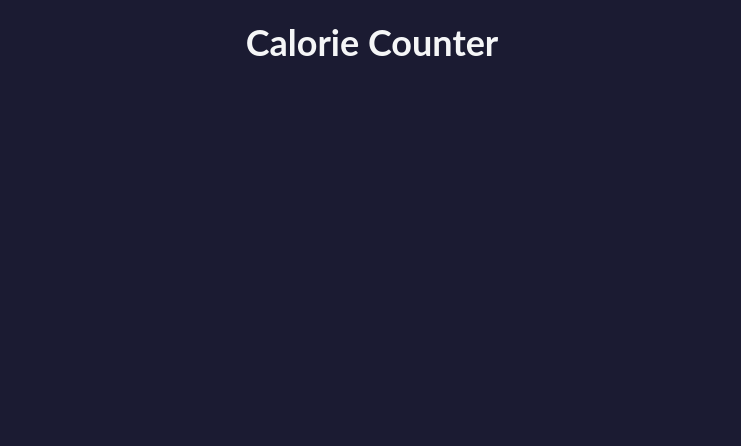
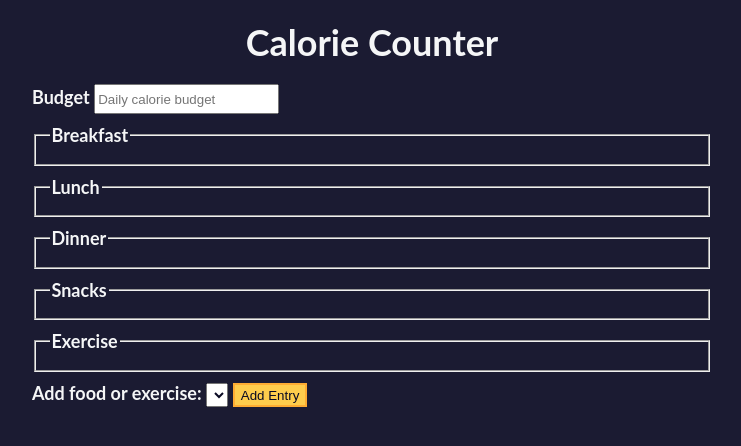
Before and after one commit to Muller-bit/js-projects, a plain HTML site: page Form_Validation_Calorie_Counter/index.html in a window 1280 px wide. Shown: the whole page, without its empty margins (268-1009 px from the left). Drawn offline with Linux system fonts and the light colour scheme.

Commit message:
updated  project files

```diff
--- a/Form_Validation_Calorie_Counter/index.html
+++ b/Form_Validation_Calorie_Counter/index.html
@@ -10,7 +10,43 @@
     <main>
       <h1>Calorie Counter</h1>
       <div class="container">
-
+        <form id="calorie-counter">
+          <label for="budget">Budget</label>
+          <input
+            type="number"
+            min="0"
+            id="budget"
+            placeholder="Daily calorie budget"
+            required
+          />
+          <fieldset id="breakfast">
+            <legend>Breakfast</legend>
+            <div class="input-container"></div>
+          </fieldset>
+          <fieldset id="lunch">
+            <legend>Lunch</legend>
+            <div class="input-container"></div>
+          </fieldset>
+          <fieldset id="dinner">
+            <legend>Dinner</legend>
+            <div class="input-container"></div>
+          </fieldset>
+          <fieldset id="snacks">
+            <legend>Snacks</legend>
+            <div class="input-container"></div>
+          </fieldset>
+          <fieldset id="exercise">
+            <legend>Exercise</legend>
+            <div class="input-container"></div>
+          </fieldset>
+          <div class="controls">
+            <span>
+            <label entry-dropdown="">Add food or exercise:</label>
+            <select id="entry-dropdown" name="options"></select>
+            <button id="add-entry">Add Entry</button>
+            </span>
+          </div>
+        </form>
       </div>
     </main>
   </body>
```
